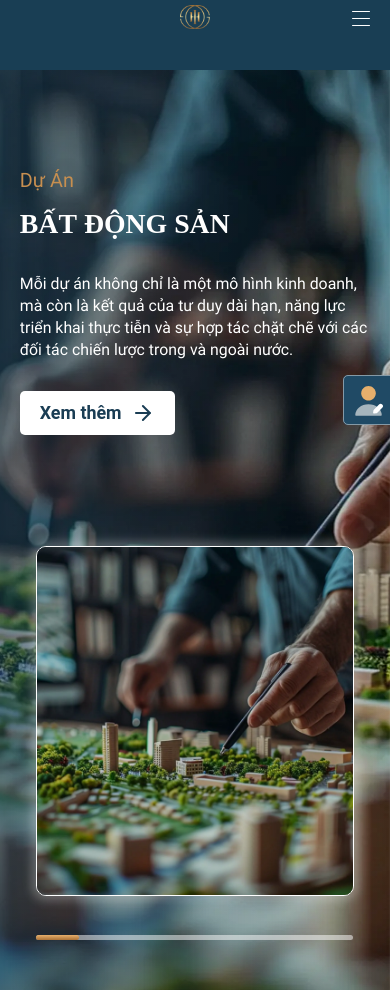
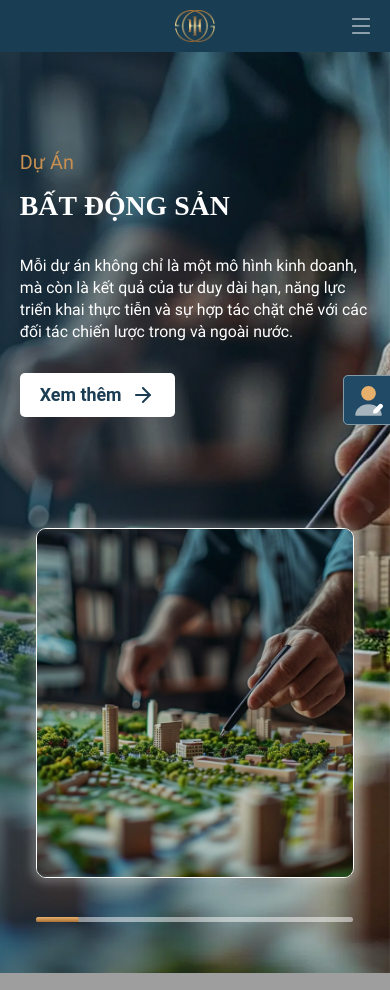
Before and after one commit to trankhoan06/culture, a PHP site: page /du-an.html in a window 390 px wide. Shown: the top 990 px of the page. Run offline with PHP 8.4, Linux system fonts and the light colour scheme; some libraries are stand-ins or nearby versions; some web fonts are replaced; grey boxes are pictures that could not be loaded.

Commit message:
update version wordpress

```diff
--- a/assets/css/global.css
+++ b/assets/css/global.css
@@ -225,9 +225,15 @@ a:hover {
     display: none;
   }
   .header_mobile {
-    height: 70px;
+    height: auto;
+    position: relative;
     background: #193e54;
   }
+  .mobile-menu-toggle {
+    top: 50%  !important;
+    transform: translateY(-50%);
+}
+
 }
  @media screen and (max-width:991px) {
   .bar1,
@@ -302,11 +308,9 @@ a:hover {
   .mobile-menu-toggle{
     top: .5rem;
   }
-  .mobile-logo{
-    padding-top: .5rem;
-  }
+
   .mobile-logo img{
-    width: 3rem;
+    width: 4rem;
   }
   .user {
     bottom: 8%;
--- a/assets/css/style.css
+++ b/assets/css/style.css
@@ -52,111 +52,6 @@ html {
     padding-inline: 2rem !important;
   }
  }
-@font-face {
-  font-family: 'SVN-Gotham';
-  src: url('../fonts/Black.otf') format('opentype');
-  font-weight: 900;
-  font-style: normal;
-}
-@font-face {
-  font-family: 'SVN-Gotham';
-  src: url('../fonts/Black Italic.otf') format('opentype');
-  font-weight: 900;
-  font-style: italic;
-}
-
-/* Bold */
-@font-face {
-  font-family: 'SVN-Gotham';
-  src: url('../fonts/Bold.otf') format('opentype');
-  font-weight: 700;
-  font-style: normal;
-}
-@font-face {
-  font-family: 'SVN-Gotham';
-  src: url('../fonts/Bold Italic.otf') format('opentype');
-  font-weight: 700;
-  font-style: italic;
-}
-
-/* Book Italic (assumed weight 500) */
-@font-face {
-  font-family: 'SVN-Gotham';
-  src: url('../fonts/Book Italic.otf') format('opentype');
-  font-weight: 500;
-  font-style: italic;
-}
-
-/* Regular & Italic */
-@font-face {
-  font-family: 'SVN-Gotham';
-  src: url('../fonts/Regular.otf') format('opentype');
-  font-weight: 400;
-  font-style: normal;
-}
-@font-face {
-  font-family: 'SVN-Gotham';
-  src: url('../fonts/Italic.otf') format('opentype');
-  font-weight: 400;
-  font-style: italic;
-}
-
-/* Light */
-@font-face {
-  font-family: 'SVN-Gotham';
-  src: url('../fonts/Light.otf') format('opentype');
-  font-weight: 300;
-  font-style: normal;
-}
-@font-face {
-  font-family: 'SVN-Gotham';
-  src: url('../fonts/Light Italic.otf') format('opentype');
-  font-weight: 300;
-  font-style: italic;
-}
-
-/* Thin */
-@font-face {
-  font-family: 'SVN-Gotham';
-  src: url('../fonts/Thin.otf') format('opentype');
-  font-weight: 100;
-  font-style: normal;
-}
-@font-face {
-  font-family: 'SVN-Gotham';
-  src: url('../fonts/Thin Italic.otf') format('opentype');
-  font-weight: 100;
-  font-style: italic;
-}
-
-/* Ultra */
-@font-face {
-  font-family: 'SVN-Gotham';
-  src: url('../fonts/Ultra.otf') format('opentype');
-  font-weight: 950;
-  font-style: normal;
-}
-@font-face {
-  font-family: 'SVN-Gotham';
-  src: url('../fonts/Ultra Italic.otf') format('opentype');
-  font-weight: 950;
-  font-style: italic;
-}
-
-/* XLight */
-@font-face {
-  font-family: 'SVN-Gotham';
-  src: url('../fonts/XLight.otf') format('opentype');
-  font-weight: 200;
-  font-style: normal;
-}
-@font-face {
-  font-family: 'SVN-Gotham';
-  src: url('../fonts/XLight Italic.otf') format('opentype');
-  font-weight: 200;
-  font-style: italic;
-}
-
 @font-face {
   font-family: 'Roboto-italic';
   src: url('../fonts/Roboto-BoldItalic.ttf') format('opentype');
@@ -898,9 +793,7 @@ h2 {
 .txt-poppin{
   font-family: 'FZ Poppins', sans-serif !important;
 }
-.txt-svn{
-  font-family: 'SVN-Gotham';
-}
+
 .real-estate-feature .content-box h4,
 .hero-content h1,
 .hero-stats .stat,
```
Also changed, not shown: assets/img/img_background_nha.jpg (added).
